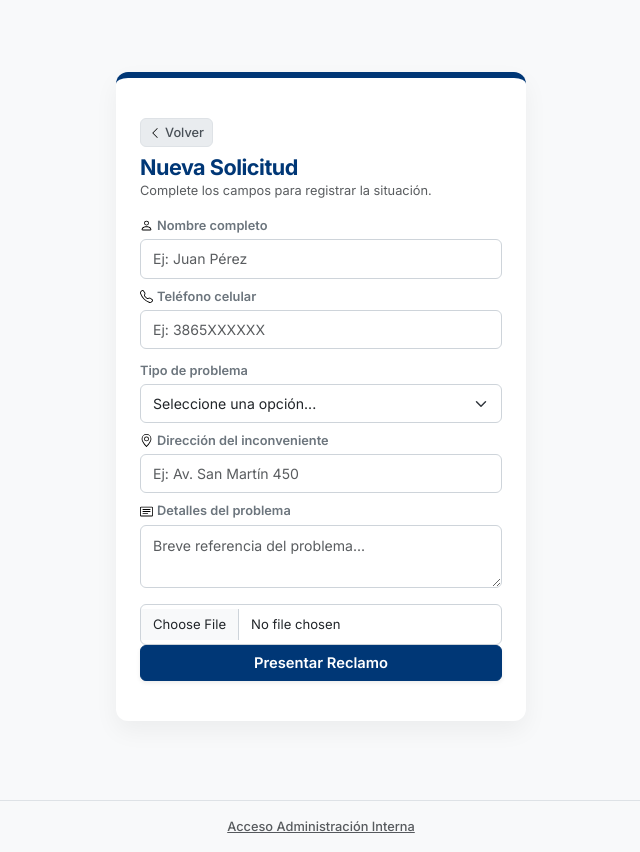
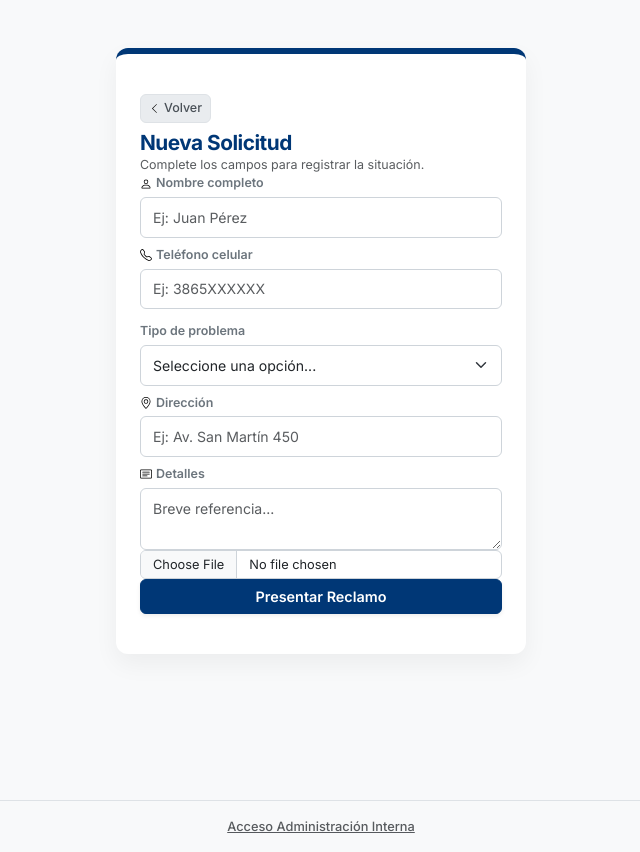
Before and after one commit to ivan-silva22/web-de-reclamos-vecinales, a React (Vite) app: page /nuevo-reclamo in a window 1280 px wide. Shown: the whole page, without its empty margins (319-959 px from the left). Built offline with nearby package versions, Linux system fonts and the light colour scheme.

Commit message:
corregi las card de los formulario

```diff
--- a/src/App.css
+++ b/src/App.css
@@ -18,18 +18,18 @@ body, button, input, select, textarea, .table, .card {
   display: flex;
   align-items: center;
   justify-content: center;
-  padding: 2rem 0; /* Asegura un colchón superior/inferior en pantallas chicas */
+  padding: 1rem 0; /* CORRECCIÓN: Colchón más compacto en mobile para aprovechar el alto */
 }
 
 /* ==========================================================================
-   3. TARJETAS (CARDS) - SILUETA VERTICAL MINIMALISTA
+   3. TARJETAS (CARDS) - SILUETA ADAPTATIVA
    ========================================================================== */
-/* Estilo base compartido para optimizar código */
+/* Estilo base compartido */
 .claim-card,
 .status-card,
 .login-card,
 .home-card {
-  width: 86%; /* Deja aire sutil a los costados en celulares */
+  width: 90%; /* CORRECCIÓN: Ajustado a 90% para mejor margen en celulares finos */
   border-radius: 12px !important;
   border-top: 6px solid #003776 !important;
   box-shadow: 0 10px 25px rgba(0, 0, 0, 0.05) !important;
@@ -37,27 +37,27 @@ body, button, input, select, textarea, .table, .card {
   color: #212529;
 }
 
-/* Especificaciones individuales de tamaño y padding */
+/* CORRECCIÓN: Eliminado min-height rígido en mobile para evitar desbordes y scrolls rotos */
 .claim-card,
 .status-card {
   max-width: 440px;
-  min-height: 520px; /* Forzamos aspecto vertical */
-  padding: 2.5rem 1.5rem !important; /* Más aire arriba/abajo, compacto a los lados */
-  margin: auto;
+  min-height: auto;
+  padding: 1.5rem 1.25rem !important; /* Padding compacto para mobile */
+  margin: 1.5rem auto;
 }
 
 .login-card {
   max-width: 350px;
-  min-height: 440px;
-  padding: 2.5rem 1.5rem !important;
+  min-height: auto;
+  padding: 1.75rem 1.25rem !important;
   margin: auto;
 }
 
 .home-card {
   max-width: 350px;
-  min-height: 460px;
-  padding: 3rem 1.75rem !important; /* Padding premium institucional */
-  margin: 1% auto auto auto !important; /* Mantiene el ajuste fino superior */
+  min-height: auto;
+  padding: 2rem 1.25rem !important;
+  margin: auto !important;
 }
 
 /* ==========================================================================
@@ -74,14 +74,13 @@ body, button, input, select, textarea, .table, .card {
 /* ==========================================================================
    5. FORMULARIOS (INPUTS Y BOTONES)
    ========================================================================== */
-/* Entradas de texto */
 .claim-input,
 .status-input,
 .login-input {
   border-radius: 6px !important;
   border: 1px solid #ced4da;
-  padding: 0.6rem 0.75rem;
-  font-size: 0.95rem;
+  padding: 0.55rem 0.75rem; /* CORRECCIÓN: Altura del input más equilibrada */
+  font-size: 0.9rem; /* CORRECCIÓN: Evita el zoom automático molesto en iOS */
 }
 
 .claim-input:focus,
@@ -97,7 +96,7 @@ body, button, input, select, textarea, .table, .card {
   border: 1px solid #dee2e6 !important;
   color: #495057 !important;
   border-radius: 6px !important;
-  font-size: 0.85rem;
+  font-size: 0.82rem;
   font-weight: 500;
   transition: all 0.2s ease;
 }
@@ -114,7 +113,7 @@ body, button, input, select, textarea, .table, .card {
   background-color: #003776 !important;
   border-color: #003776 !important;
   border-radius: 6px !important;
-  font-size: 1rem;
+  font-size: 0.92rem; /* CORRECCIÓN: Tipografía estilizada y legible en mobile */
   transition: all 0.2s ease;
 }
 
@@ -140,22 +139,22 @@ body, button, input, select, textarea, .table, .card {
 }
 
 .generated-code {
-  font-size: 1.6rem;
+  font-size: 1.4rem; /* CORRECCIÓN: Ajustado de base para evitar saltos toscos */
   color: #003776;
   font-weight: 700;
-  letter-spacing: 2px;
+  letter-spacing: 1px;
   background-color: #e6eef7;
   border-radius: 6px;
-  padding: 8px 16px;
+  padding: 8px 14px;
   display: inline-block;
 }
 
 .status-badge {
   background-color: #e2e3e5;
   color: #383d41;
-  font-size: 0.8rem;
+  font-size: 0.75rem;
   font-weight: 600;
-  padding: 6px 14px;
+  padding: 4px 10px;
   border-radius: 50px;
 }
 
@@ -176,12 +175,12 @@ body, button, input, select, textarea, .table, .card {
 .admin-navbar {
   background-color: #003776 !important;
   box-shadow: 0 2px 8px rgba(0, 0, 0, 0.1);
-  padding: 14px 0;
+  padding: 12px 0;
 }
 
 .navbar-title {
   color: #ffffff;
-  font-size: 1rem;
+  font-size: 0.95rem;
   font-weight: 700;
   letter-spacing: 0.5px;
 }
@@ -189,7 +188,7 @@ body, button, input, select, textarea, .table, .card {
 .btn-logout {
   border: 1px solid rgba(255, 255, 255, 0.4) !important;
   color: #ffffff !important;
-  font-size: 0.85rem !important;
+  font-size: 0.8rem !important;
   border-radius: 6px !important;
 }
 
@@ -222,15 +221,15 @@ body, button, input, select, textarea, .table, .card {
   background-color: #f8f9fa !important;
   color: #495057;
   font-weight: 600;
-  font-size: 0.88rem;
+  font-size: 0.8rem; /* CORRECCIÓN: Más legible en modo responsivo */
   text-transform: uppercase;
   letter-spacing: 0.5px;
-  padding: 12px 16px;
+  padding: 10px 12px;
 }
 
 .custom-table td {
-  font-size: 0.92rem;
-  padding: 14px 16px;
+  font-size: 0.88rem;
+  padding: 12px 12px;
 }
 
 /* Badges de la Tabla */
@@ -238,14 +237,14 @@ body, button, input, select, textarea, .table, .card {
   background-color: #fff3cd !important;
   color: #856404 !important;
   font-weight: 600;
-  padding: 6px 10px;
+  padding: 4px 8px;
 }
 
 .badge-resolved {
   background-color: #d1e7dd !important;
   color: #0f5132 !important;
   font-weight: 600;
-  padding: 6px 10px;
+  padding: 4px 8px;
 }
 
 /* Botones de acción dentro de la tabla */
@@ -253,18 +252,43 @@ body, button, input, select, textarea, .table, .card {
   background-color: #198754 !important;
   border-color: #198754 !important;
   border-radius: 6px !important;
-  font-size: 0.8rem !important;
-  padding: 6px 12px;
+  font-size: 0.78rem !important;
+  padding: 5px 10px;
 }
 
 /* ==========================================================================
    8. MEDIA QUERIES (RESPONSIVE FINE-TUNING)
    ========================================================================== */
+@media (min-width: 576px) {
+  /* CORRECCIÓN: Devolvemos el min-height premium y paddings amplios SOLO en pantallas grandes */
+  .claim-card,
+  .status-card {
+    min-height: 520px;
+    padding: 2.5rem 1.5rem !important;
+  }
+
+  .login-card {
+    min-height: 440px;
+    padding: 2.5rem 1.5rem !important;
+  }
+
+  .home-card {
+    min-height: 460px;
+    padding: 3rem 1.75rem !important;
+  }
+
+  .claim-container,
+  .status-container,
+  .login-container {
+    padding: 2rem 0;
+  }
+}
+
 @media (max-width: 576px) {
   .generated-code {
-    font-size: 1.3rem;
+    font-size: 1.25rem;
   }
   .table-container h5 {
-    font-size: 1.1rem;
+    font-size: 1.05rem;
   }
 }
--- a/src/components/views/ClaimForm.jsx
+++ b/src/components/views/ClaimForm.jsx
@@ -1,10 +1,9 @@
 import React, { useState } from "react";
 import { useForm } from "react-hook-form";
-import { Container, Button, Card, Form, Row, Col } from "react-bootstrap";
-import { Person, Telephone, GeoAlt, CardText, FileEarmarkImage, ChevronLeft, CheckCircleFill } from "react-bootstrap-icons";
+import { Container, Button, Card, Form } from "react-bootstrap";
+import { Person, Telephone, GeoAlt, CardText, ChevronLeft, CheckCircleFill } from "react-bootstrap-icons";
 
 const ClaimForm = ({ onClickBack }) => {
-  // Inicializamos react-hook-form
   const {
     register,
     handleSubmit,
@@ -17,60 +16,41 @@ const ClaimForm = ({ onClickBack }) => {
   const onSubmit = (data) => {
     const randomNum = Math.floor(1000 + Math.random() * 9000);
     const generatedCode = `REC-${randomNum}`;
-
-    const fileSelected = data.imageFile && data.imageFile.length > 0 ? data.imageFile[0] : null;
-
-    const finalData = {
-      fullName: data.fullName,
-      phoneNumber: data.phoneNumber,
-      category: data.category,
-      address: data.address,
-      description: data.description,
-      imageFile: fileSelected,
-      code: generatedCode
-    };
-
     setClaimCode(generatedCode);
     setSubmitted(true);
-    console.log("Submitted data:", finalData);
   };
 
   return (
-    // CAMBIO CLAVE: pt-4 en móviles y pt-sm-5 en pantallas más grandes para calibrar el inicio del scroll
-    <Container className="d-flex align-items-start justify-content-center min-vh-100 pt-4 pt-sm-5 pb-4 bg-light claim-container">
-
-      {/* OPTIMIZACIÓN MÓVIL: Cambiamos p-4 fijo por p-3 en móviles (p-sm-4 en PC) y reducimos el margen superior a mt-2 en pantallas chicas */}
+    <Container className="d-flex align-items-start justify-content-center min-vh-100 pt-3 pt-sm-4 pb-4 bg-light claim-container">
       <Card
         className="border-0 bg-white text-dark p-3 p-sm-4 text-center claim-card mt-2 mt-sm-4 shadow-sm"
         style={{
-          marginTop: "6vh",
-          maxWidth: submitted ? "340px" : "410px", // Anchos súper delgados y móviles
+          maxWidth: submitted ? "340px" : "410px",
           width: "90%",
           transition: "all 0.3s ease",
-          borderRadius: "14px"
+          borderRadius: "14px",
+          minHeight: "auto" /* CORRECCIÓN: Evita el estiramiento vacío y habilita scroll fluido */
         }}
       >
         <Card.Body className="d-flex flex-column justify-content-between p-0 text-start">
 
           {submitted ? (
-            // === VISTA DE RECLAMO REGISTRADO (CÓDIGO COMPACTO) ===
-            <div className="text-center py-1 d-flex flex-column justify-content-between h-auto">
+            <div className="text-center py-2 d-flex flex-column justify-content-between h-auto">
               <div>
-                <CheckCircleFill size={42} className="text-success mb-2 mt-1" />
-                <h5 className="fw-bold text-dark mb-1" style={{ fontSize: "1.3rem" }}>¡Reclamo Registrado!</h5>
-                <p className="text-muted small mb-3 px-1" style={{ fontSize: "0.82rem" }}>
+                <CheckCircleFill size={38} className="text-success mb-2 mt-1" />
+                <h5 className="fw-bold text-dark mb-1" style={{ fontSize: "1.25rem" }}>¡Reclamo Registrado!</h5>
+                <p className="text-muted small mb-3 px-1" style={{ fontSize: "0.8rem" }}>
                   La solicitud fue enviada correctamente.
                 </p>
 
-                {/* Caja de éxito ultra compacta */}
-                <div className="success-box p-2.5 mb-3 bg-light rounded border">
-                  <span className="text-secondary small fw-bold d-block mb-1" style={{ fontSize: "0.7rem", letterSpacing: "0.5px" }}>
+                <div className="success-box p-3 mb-3 bg-light rounded border">
+                  <span className="text-secondary small fw-bold d-block mb-1" style={{ fontSize: "0.68rem", letterSpacing: "0.5px" }}>
                     CÓDIGO DE SEGUIMIENTO ÚNICO
                   </span>
-                  <div className="generated-code mb-1" style={{ fontSize: "1.6rem", fontWeight: "700", color: "#212529", letterSpacing: "1px" }}>
+                  <div className="generated-code mb-1" style={{ fontSize: "1.45rem", fontWeight: "700", color: "#003776" }}>
                     {claimCode}
                   </div>
-                  <Form.Text className="text-muted d-block mt-1 px-1" style={{ fontSize: "0.75rem", lineHeight: "1.2" }}>
+                  <Form.Text className="text-muted d-block mt-1 px-1" style={{ fontSize: "0.72rem", lineHeight: "1.2" }}>
                     Guarde este código para consultar el avance del reclamo.
                   </Form.Text>
                 </div>
@@ -78,62 +58,59 @@ const ClaimForm = ({ onClickBack }) => {
 
               <Button
                 variant="primary"
-                className="w-100 py-2.5 fw-semibold btn-submit text-white mt-2"
+                className="w-100 py-2.5 fw-semibold btn-submit text-white mt-1"
                 onClick={onClickBack}
-                style={{ fontSize: "0.9rem", borderRadius: "8px" }}
+                style={{ fontSize: "0.88rem", borderRadius: "6px" }}
               >
                 Volver al Inicio
               </Button>
             </div>
           ) : (
-            // === VISTA DEL FORMULARIO DE ALTA COMPACTADO ===
             <>
               <div>
-                {/* Botón Volver */}
                 <div className="d-flex mb-2">
-                  <Button variant="light" className="btn-back d-flex align-items-center gap-1 py-1 px-2" onClick={onClickBack} style={{ fontSize: "0.8rem" }}>
-                    <ChevronLeft size={12} /> Volver
+                  <Button variant="light" className="btn-back d-flex align-items-center gap-1 py-1 px-2" onClick={onClickBack} style={{ fontSize: "0.78rem" }}>
+                    <ChevronLeft size={11} /> Volver
                   </Button>
                 </div>
 
-                {/* Encabezado */}
-                <div className="mb-3">
-                  <h5 className="fw-bold mb-0 claim-title" style={{ fontSize: "1.35rem" }}>Nueva Solicitud</h5>
-                  <p className="text-muted small mb-0" style={{ fontSize: "0.8rem" }}>Complete los campos para registrar la situación.</p>
+                <div className="mb-2.5">
+                  <h5 className="fw-bold mb-0 claim-title" style={{ fontSize: "1.3rem" }}>Nueva Solicitud</h5>
+                  <p className="text-muted small mb-0" style={{ fontSize: "0.78rem" }}>Complete los campos para registrar la situación.</p>
                 </div>
 
                 <Form onSubmit={handleSubmit(onSubmit)} noValidate>
 
                   {/* Nombre Completo */}
                   <Form.Group className="mb-2" controlId="formFullName">
-                    <Form.Label className="small fw-semibold text-secondary d-flex align-items-center gap-1 mb-1" style={{ fontSize: "0.8rem" }}>
-                      <Person size={13} /> Nombre completo
+                    <Form.Label className="fw-semibold text-secondary d-flex align-items-center gap-1 mb-1" style={{ fontSize: "0.78rem" }}>
+                      <Person size={12} /> Nombre completo
                     </Form.Label>
                     <Form.Control
                       type="text"
                       placeholder="Ej: Juan Pérez"
-                      className="claim-input py-2"
+                      className="claim-input py-1.5"
                       {...register("fullName", {
                         required: "El nombre es obligatorio.",
                         minLength: { value: 4, message: "Ingrese nombre y apellido." }
                       })}
                       isInvalid={!!errors.fullName}
-                      style={{ fontSize: "0.88rem", borderRadius: "6px" }}
+                      style={{ fontSize: "0.88rem" }}
                     />
-                    <Form.Control.Feedback type="invalid" style={{ fontSize: "0.75rem" }}>
+                    <Form.Control.Feedback type="invalid" style={{ fontSize: "0.72rem" }}>
                       {errors.fullName?.message}
                     </Form.Control.Feedback>
                   </Form.Group>
 
                   {/* Teléfono Celular */}
                   <Form.Group className="mb-2" controlId="formPhoneNumber">
-                    <Form.Label className="small fw-semibold text-secondary d-flex align-items-center gap-1 mb-1" style={{ fontSize: "0.8rem" }}>
-                      <Telephone size={13} /> Teléfono celular
+                    <Form.Label className="fw-semibold text-secondary d-flex align-items-center gap-1 mb-1" style={{ fontSize: "0.78rem" }}>
+                      <Telephone size={12} /> Teléfono celular
                     </Form.Label>
                     <Form.Control
                       type="tel"
                       placeholder="Ej: 3865XXXXXX"
-                      className="claim-input py-2"
+                      className="claim-input py-1.5"
                       {...register("phoneNumber", {
                         required: "El teléfono es obligatorio.",
                         pattern: {
@@ -142,21 +119,21 @@ const ClaimForm = ({ onClickBack }) => {
                         }
                       })}
                       isInvalid={!!errors.phoneNumber}
-                      style={{ fontSize: "0.88rem", borderRadius: "6px" }}
+                      style={{ fontSize: "0.88rem" }}
                     />
-                    <Form.Control.Feedback type="invalid" style={{ fontSize: "0.75rem" }}>
+                    <Form.Control.Feedback type="invalid" style={{ fontSize: "0.72rem" }}>
                       {errors.phoneNumber?.message}
                     </Form.Control.Feedback>
                   </Form.Group>
 
                   {/* Categoría */}
                   <Form.Group className="mb-2" controlId="formCategory">
-                    <Form.Label className="small fw-semibold text-secondary mb-1" style={{ fontSize: "0.8rem" }}>Tipo de problema</Form.Label>
+                    <Form.Label className="fw-semibold text-secondary mb-1" style={{ fontSize: "0.78rem" }}>Tipo de problema</Form.Label>
                     <Form.Select
-                      className="claim-input py-2"
+                      className="claim-input py-1.5"
                       {...register("category", { required: "Seleccione una categoría." })}
                       isInvalid={!!errors.category}
-                      style={{ fontSize: "0.88rem", borderRadius: "6px" }}
+                      style={{ fontSize: "0.88rem" }}
                     >
                       <option value="">Seleccione una opción...</option>
                       <option value="alumbrado">Alumbrado Público</option>
@@ -164,50 +141,50 @@ const ClaimForm = ({ onClickBack }) => {
                       <option value="residuos">Higiene Urbana</option>
                       <option value="cloacas">Agua y Cloacas</option>
                     </Form.Select>
-                    <Form.Control.Feedback type="invalid" style={{ fontSize: "0.75rem" }}>
+                    <Form.Control.Feedback type="invalid" style={{ fontSize: "0.72rem" }}>
                       {errors.category?.message}
                     </Form.Control.Feedback>
                   </Form.Group>
 
                   {/* Dirección */}
                   <Form.Group className="mb-2" controlId="formAddress">
-                    <Form.Label className="small fw-semibold text-secondary d-flex align-items-center gap-1 mb-1" style={{ fontSize: "0.8rem" }}>
-                      <GeoAlt size={13} /> Dirección del inconveniente
+                    <Form.Label className="fw-semibold text-secondary d-flex align-items-center gap-1 mb-1" style={{ fontSize: "0.78rem" }}>
+                      <GeoAlt size={12} /> Dirección
                     </Form.Label>
                     <Form.Control
                       type="text"
                       placeholder="Ej: Av. San Martín 450"
-                      className="claim-input py-2"
+                      className="claim-input py-1.5"
                       {...register("address", {
                         required: "La ubicación es obligatoria.",
                         minLength: { value: 5, message: "Aporte más precisión." }
                       })}
                       isInvalid={!!errors.address}
-                      style={{ fontSize: "0.88rem", borderRadius: "6px" }}
+                      style={{ fontSize: "0.88rem" }}
                     />
-                    <Form.Control.Feedback type="invalid" style={{ fontSize: "0.75rem" }}>
+                    <Form.Control.Feedback type="invalid" style={{ fontSize: "0.72rem" }}>
                       {errors.address?.message}
                     </Form.Control.Feedback>
                   </Form.Group>
 
                   {/* Detalles del Problema */}
-                  <Form.Group className="mb-3" controlId="formDescription">
-                    <Form.Label className="small fw-semibold text-secondary d-flex align-items-center gap-1 mb-1" style={{ fontSize: "0.8rem" }}>
-                      <CardText size={13} /> Detalles del problema
+                  <Form.Group className="mb-2.5" controlId="formDescription">
+                    <Form.Label className="fw-semibold text-secondary d-flex align-items-center gap-1 mb-1" style={{ fontSize: "0.78rem" }}>
+                      <CardText size={12} /> Detalles
                     </Form.Label>
                     <Form.Control
                       as="textarea"
                       rows={2}
-                      placeholder="Breve referencia del problema..."
+                      placeholder="Breve referencia..."
                       className="claim-input py-1.5"
                       {...register("description", {
                         required: "Los detalles son obligatorios.",
                         minLength: { value: 10, message: "Describa un poco más." }
                       })}
                       isInvalid={!!errors.description}
-                      style={{ fontSize: "0.88rem", borderRadius: "6px" }}
+                      style={{ fontSize: "0.88rem" }}
                     />
-                    <Form.Control.Feedback type="invalid" style={{ fontSize: "0.75rem" }}>
+                    <Form.Control.Feedback type="invalid" style={{ fontSize: "0.72rem" }}>
                       {errors.description?.message}
                     </Form.Control.Feedback>
                   </Form.Group>
@@ -217,9 +194,9 @@ const ClaimForm = ({ onClickBack }) => {
                     <Form.Control
                       type="file"
                       accept="image/*"
-                      className="claim-input py-1.5"
+                      className="claim-input py-1"
                       {...register("imageFile")}
-                      style={{ fontSize: "0.82rem", borderRadius: "6px" }}
+                      style={{ fontSize: "0.8rem" }}
                     />
                   </Form.Group>
 
@@ -227,7 +204,7 @@ const ClaimForm = ({ onClickBack }) => {
                     variant="primary"
                     type="submit"
                     className="w-100 py-2.5 fw-semibold shadow-sm btn-submit text-white"
-                    style={{ fontSize: "0.92rem", borderRadius: "8px" }}
+                    style={{ fontSize: "0.9rem", borderRadius: "6px" }}
                   >
                     Presentar Reclamo
                   </Button>
```
Also changed, not shown: src/components/views/ClaimStatus.jsx (+32 -38 lines), src/components/views/Home.jsx (+17 -18 lines).
